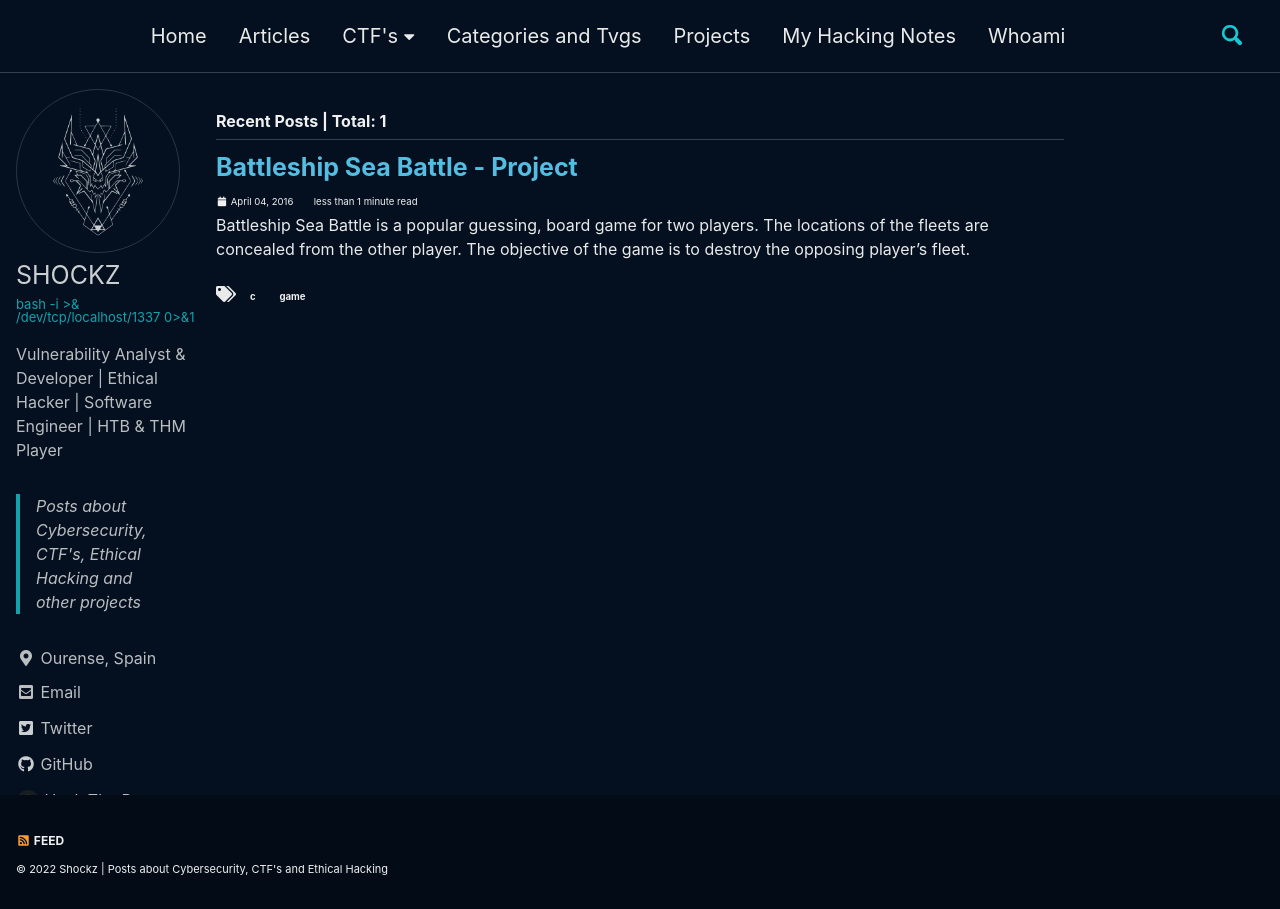
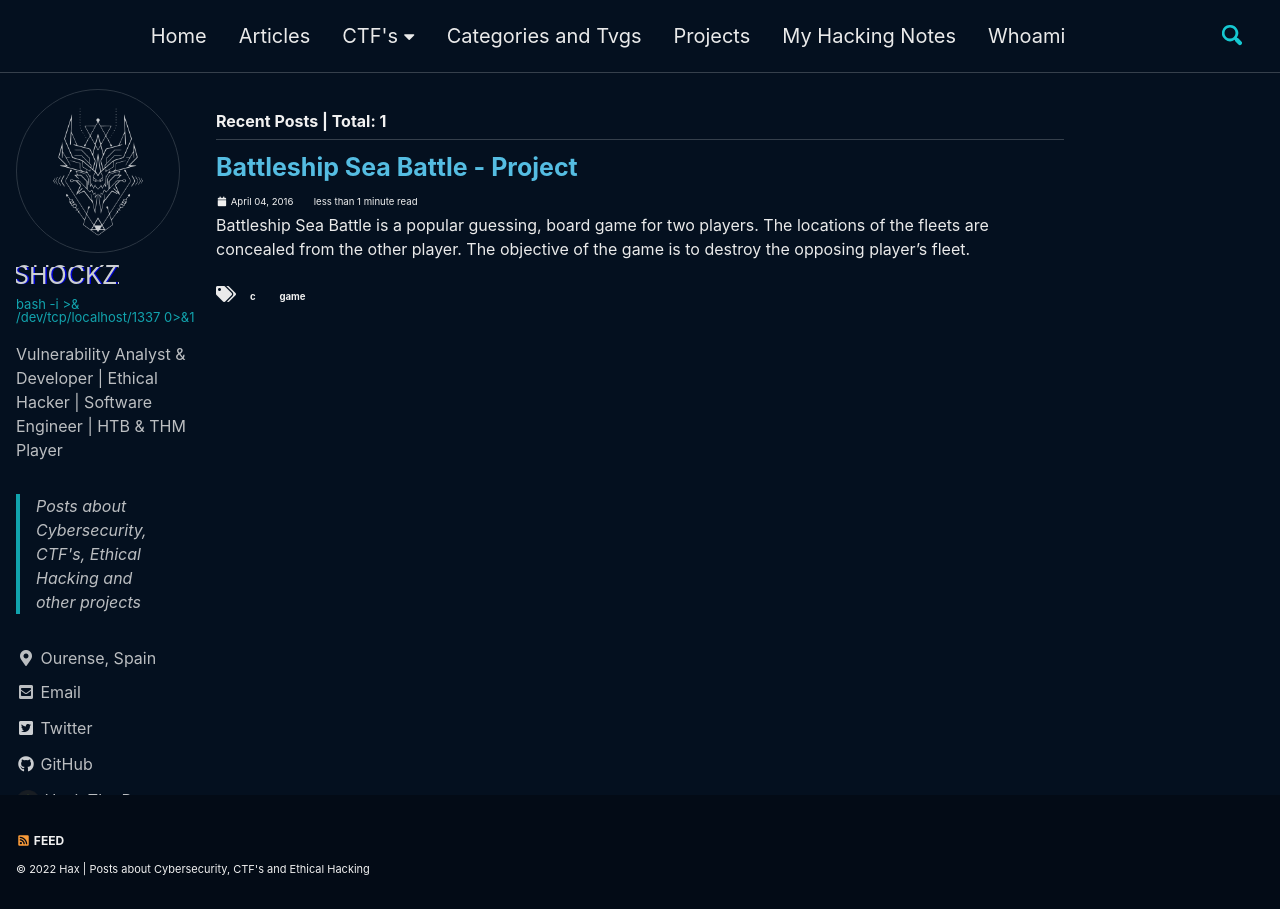
Before and after one commit to h4x01/h4x01.github.io, a Jekyll site: the page built from index.html, in a window 1280 px wide. Built offline with Jekyll 4.4.1, drawn with Linux system fonts in a browser that asks for light colours; cached includes are drawn as plain includes; nearby versions of some CDN libraries; a script that is not in the unit is left out; the list of posts is cut into pages by our own code; comment, search, counter and statistics services are not loaded; some of the changed lines change nothing that is shown.

Commit message:
Change name

```diff
--- a/_config.yml
+++ b/_config.yml
@@ -3,14 +3,14 @@
 minimal_mistakes_skin    : "haxor" # "air", "aqua", "contrast", "dark", "dirt", "neon", "mint", "plum", "sunrise"
 
 # Site Settings
-locale                   : "en-US"
-title                    : "Shockz | Cybersecurity, CTF's/Pentesting and Ethical Hacking"
+locale                   : "es-PE"
+title                    : "Hax | Cybersecurity, Pentesting and Ethical Hacking"
 title_separator          : "|"
-name                     : "Shockz | Posts about Cybersecurity, CTF's and Ethical Hacking"
+name                     : "Hax | Posts about Cybersecurity, CTF's and Ethical Hacking"
 description              : "Posts about Cybersecurity, Pentesting/CTF's, Ethical Hacking and other projects"
-url                      : "https://jmlgomez73.github.io" # the base hostname & protocol for your site e.g. "https://mmistakes.github.io"
+url                      : "https://h4x01.github.io" # the base hostname & protocol for your site e.g. "https://mmistakes.github.io"
 baseurl                  :  # the subpath of your site, e.g. "/blog"
-repository               : "jmlgomez73/jmlgomez73.github.io" # GitHub username/repo-name e.g. "mmistakes/minimal-mistakes"
+repository               : "h4x01/h4x01.github.io" # GitHub username/repo-name e.g. "mmistakes/minimal-mistakes"
 logo                     :
 teaser                   : "/assets/images/avatar_black.jpg" # path of fallback teaser image, e.g. "/assets/images/500x300.png"
 breadcrumbs              : true # true, false (default)
@@ -93,7 +93,7 @@
   avatar           : "/assets/images/avatar.png"
   bio              : "Vulnerability Analyst & Developer | Ethical Hacker | Software Engineer | HTB & THM Player"
   location         : "Ourense, Spain"
-  email            : "jmlgomez73@gmail.com"
+  email            : "haxdev01@gmail.com"
   uri              :
   home             : # null (default), "absolute or relative url to link to author home"
   bitbucket        :
@@ -102,7 +102,7 @@
   flickr           :
   facebook         :
   foursquare       :
-  github           : "jmlgomez73"
+  github           : "h4x01"
   gitlab           :
   google_plus      :
   keybase          :
@@ -114,7 +114,7 @@
   stackoverflow    : # "123456/username" (the last part of your profile url, e.g. https://stackoverflow.com/users/123456/username)
   steam            : # "steamId" (the last part of your profile url, e.g. https://steamcommunity.com/id/steamId/)
   tumblr           :
-  twitter          : "ShockzPY"
+  twitter          : "Test"
   vine             :
   weibo            :
   xing             :
```
